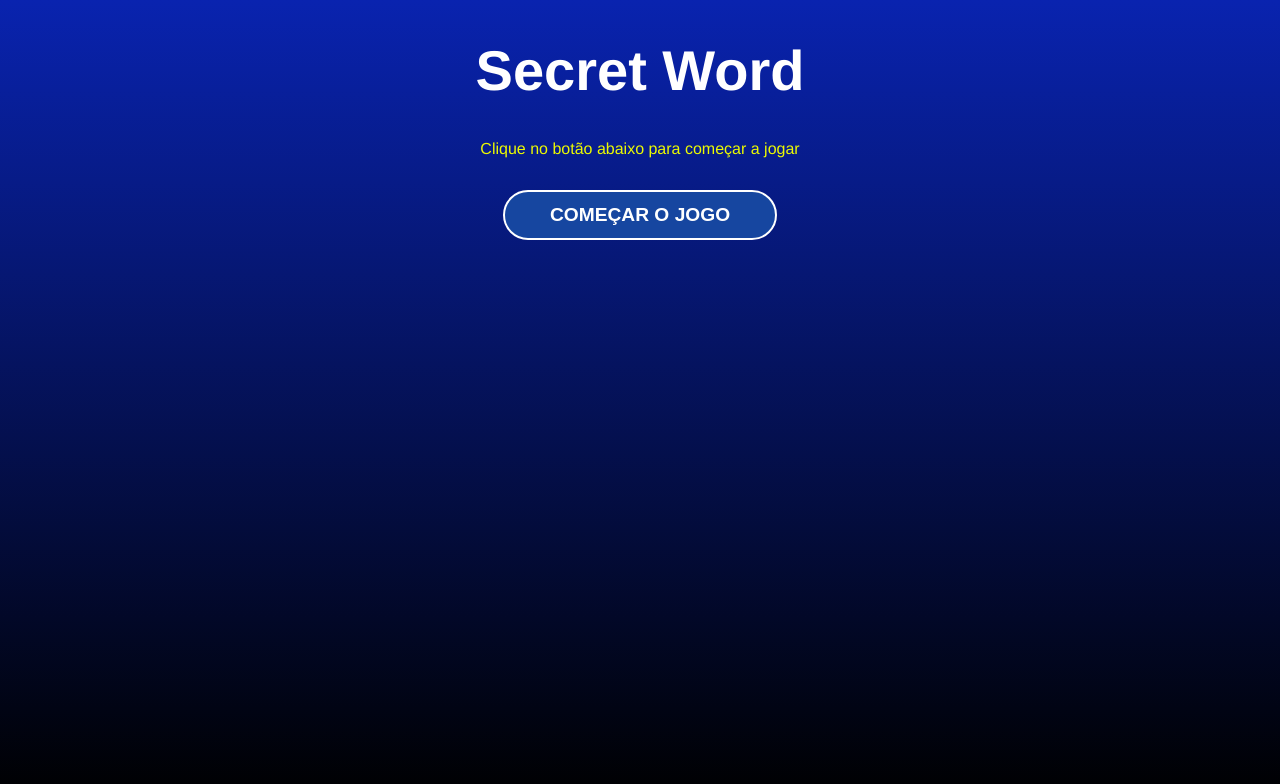
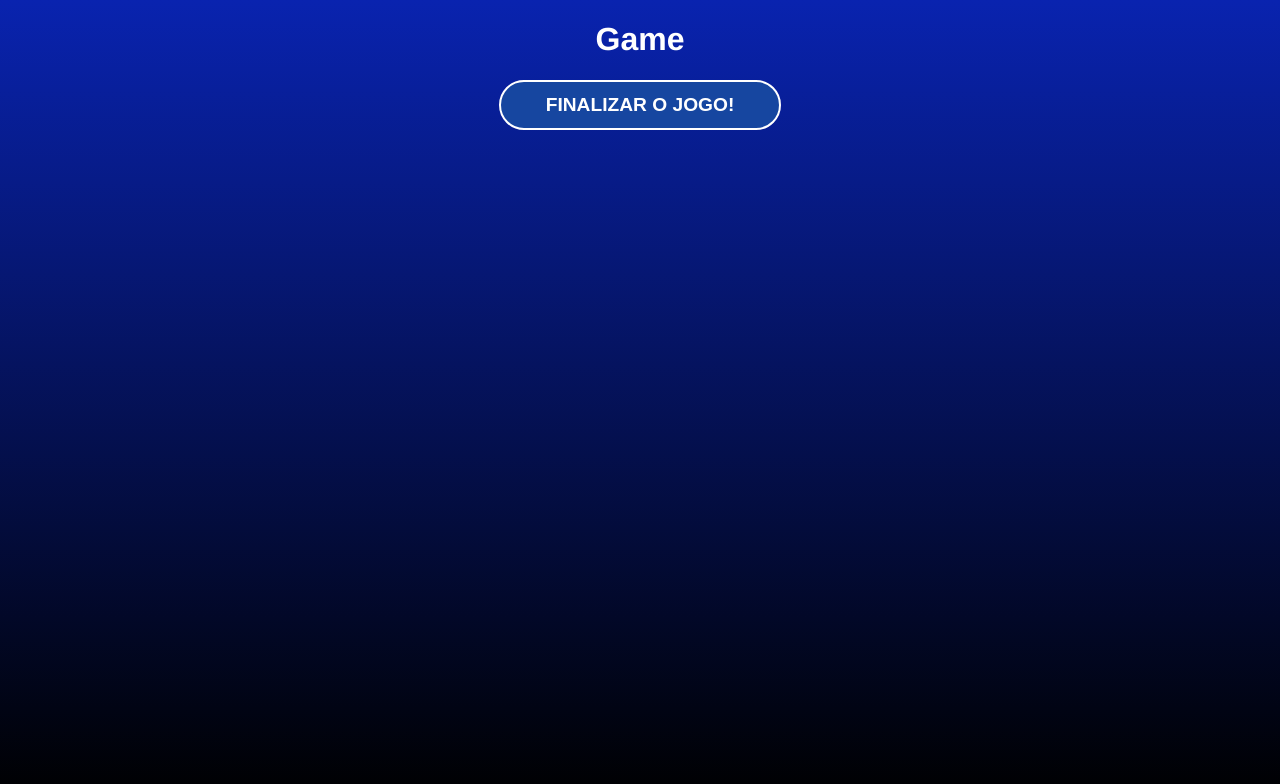
Before and after one commit to antoniolazarosantos/curso_react, a React (Create React App) app in the folder arquivos/6_SECRET_WORD/secretword/: page / in a window 1280 px wide. Both pictures are taken after a click on the button "COMEÇAR O JOGO". Shown: the top 784 px of the page. Built offline with nearby package versions, Linux system fonts and the light colour scheme.

Commit message:
Alternando os estágios do jogo

```diff
--- a/arquivos/6_SECRET_WORD/secretword/src/App.js
+++ b/arquivos/6_SECRET_WORD/secretword/src/App.js
@@ -26,13 +26,24 @@ const stages = [
 function App() {
   const [gameStage,setgameStage] = useState(stages[0].name);
   const [words] = useState(wordsList);
-  console.log(words);
+
+  const startGame = () => {
+    setgameStage(stages[GAME].name);
+  };
+
+  const verifyLetter = () =>{
+    setgameStage(stages[END].name);
+  }
+
+  const retry = () => {
+    setgameStage(stages[START].name);
+  }
 
   return (
     <div className="App">
-      {gameStage === stages[START].name && <StartScreen/> }
-      {gameStage === stages[GAME].name && <Game /> }
-      {gameStage === stages[END].name && <GameOver/> }
+      {gameStage === stages[START].name && <StartScreen startGame={startGame}/> }
+      {gameStage === stages[GAME].name && <Game verifyLetter={verifyLetter}/> }
+      {gameStage === stages[END].name && <GameOver retry={retry}/> }
     </div>
   );
 }
--- a/arquivos/6_SECRET_WORD/secretword/src/components/Game.js
+++ b/arquivos/6_SECRET_WORD/secretword/src/components/Game.js
@@ -1,8 +1,11 @@
 import "./Game.css";
 
-const Game = () => {
+const Game = ({verifyLetter}) => {
   return (
-    <div>Game</div>
+    <div>
+        <h1>Game</h1>
+        <button onClick={verifyLetter}>Finalizar o jogo!</button>
+    </div>
   )
 };
 
--- a/arquivos/6_SECRET_WORD/secretword/src/components/GameOver.js
+++ b/arquivos/6_SECRET_WORD/secretword/src/components/GameOver.js
@@ -1,8 +1,11 @@
 import "./GameOver.css";
 
-const GameOver = () => {
+const GameOver = ({retry}) => {
   return (
-    <div>GameOver</div>
+    <div>
+         <h1>Game Over</h1>
+        <button onClick={retry}>Reiniciar o jogo!</button>
+    </div>
   )
 };
 
--- a/arquivos/6_SECRET_WORD/secretword/src/components/StartScreen.js
+++ b/arquivos/6_SECRET_WORD/secretword/src/components/StartScreen.js
@@ -1,11 +1,11 @@
 import './StartScreen.css';
 
-const StartScreen = () => {
+const StartScreen = ({startGame}) => {
   return (
     <div className="start">
         <h1> Secret Word</h1>
         <p>Clique no botão abaixo para começar a jogar</p>
-        <button>Começar o jogo</button>
+        <button onClick={startGame}>Começar o jogo</button>
     </div>
   )
 };
```
